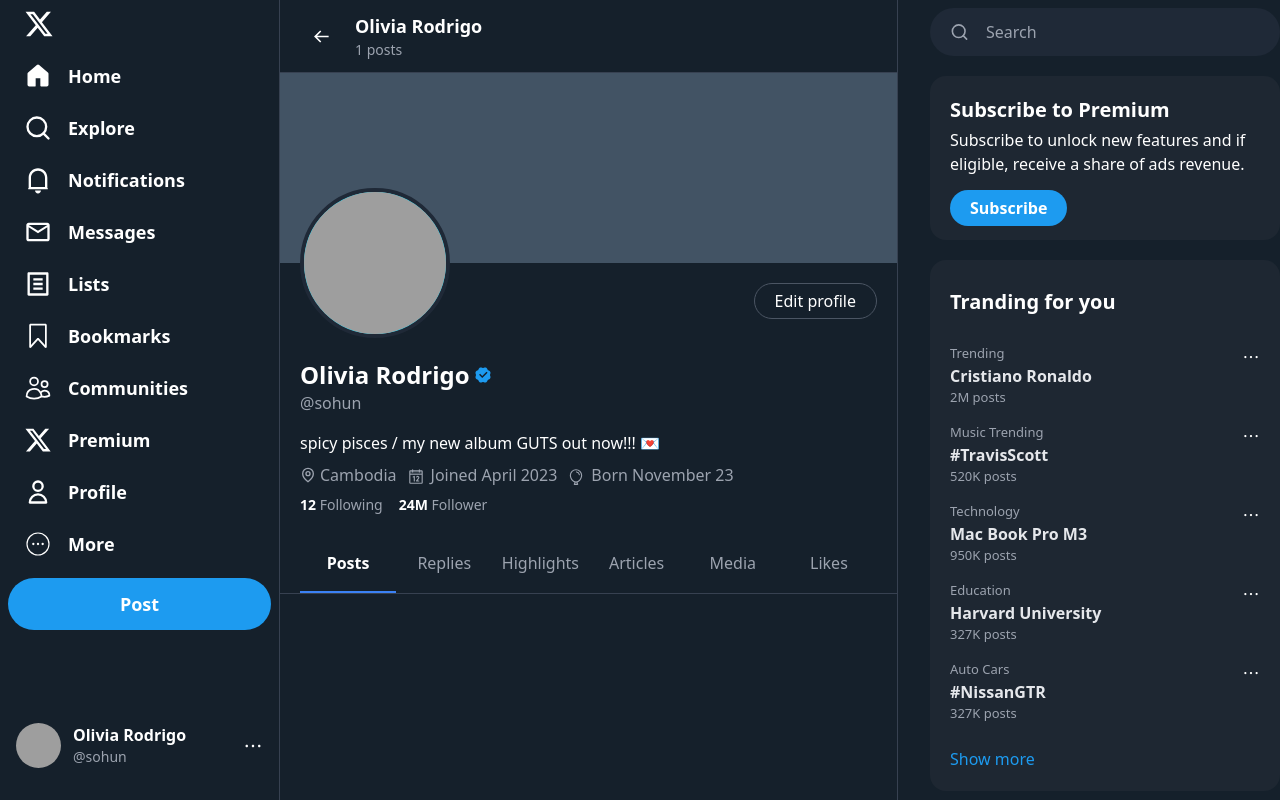
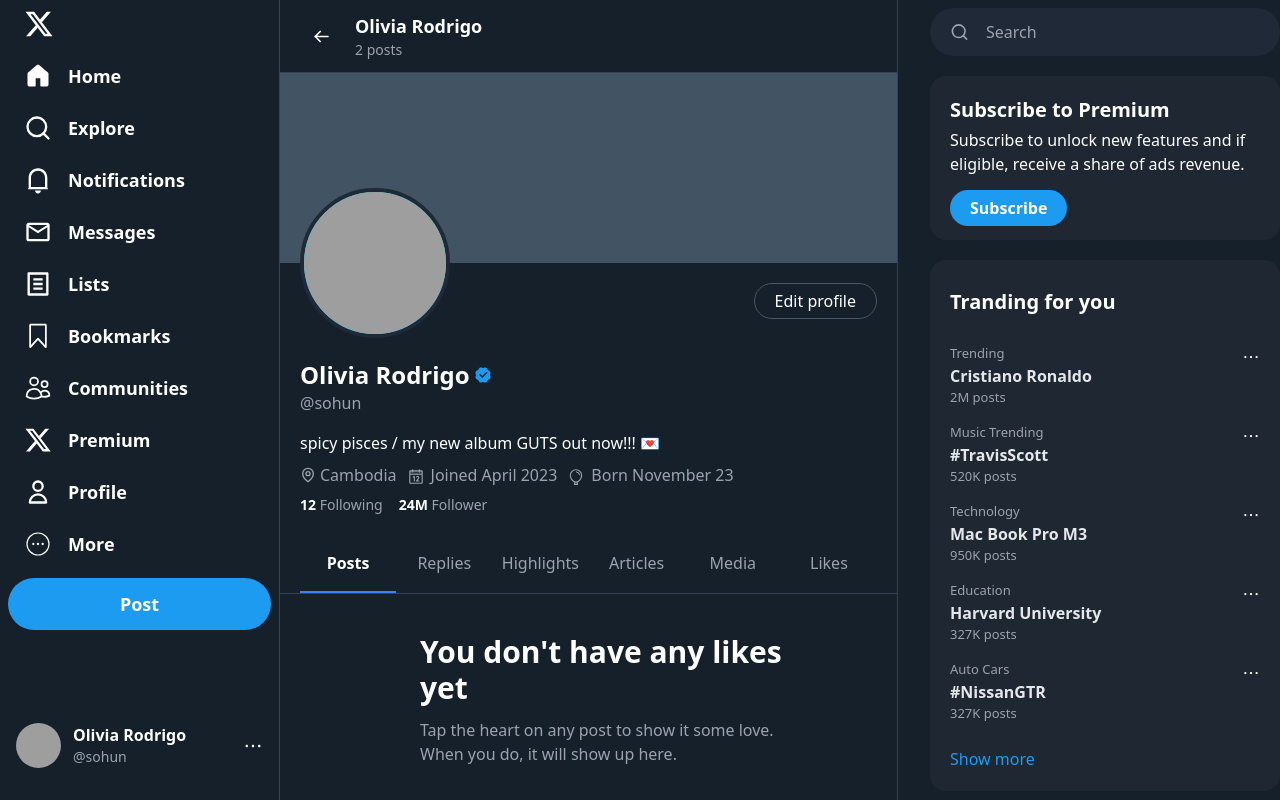
Before and after one commit to sohunz/twitter-clone, a React (Vite) app: page /user/likes in a window 1280 px wide. Shown: the top 800 px of the page. Built offline with nearby package versions, Linux system fonts and the light colour scheme; data requests are answered from the project's data file; grey boxes are pictures that could not be loaded.

Commit message:
change some in like

```diff
--- a/data/db.json
+++ b/data/db.json
@@ -1,8 +1,15 @@
 {
   "posts": [
     {
-      "id": "20f0",
-      "title": "miss you",
+      "id": "cb7c",
+      "title": "Hi",
+      "image": "",
+      "count": 0,
+      "isLiked": false
+    },
+    {
+      "id": "7b0e",
+      "title": "see you",
       "image": "",
       "count": 0,
       "isLiked": false
--- a/src/components/FollowingCard.jsx
+++ b/src/components/FollowingCard.jsx
@@ -171,12 +171,12 @@ const FollowingCard = () => {
                                         <div className="flex items-center gap-2">
                                             <FaHeart
                                                 size={16}
-                                                className="text-red-500 cursor-pointer"
+                                                className="text-[#F91880] cursor-pointer"
                                                 onClick={() =>
                                                     toggleLike(item.id)
                                                 }
                                             />
-                                            <p className="text-[14px] text-gray-400">
+                                            <p className="text-[14px] text-[#F91880]">
                                                 9K
                                             </p>
                                         </div>
--- a/src/pages/profile/profile_pages/Likes.jsx
+++ b/src/pages/profile/profile_pages/Likes.jsx
@@ -27,20 +27,25 @@ const Likes = () => {
         fetchPost();
     }, []);
 
+    const likedPosts = posts.filter((item) => item.isLiked);
+
     return (
-        // <div className="w-full">
-        //     <div className="inline-flex flex-col mt-5 px-20 ml-10 ">
-        //         <div className="">
-        //             <p className="text-3xl font-bold mb-3">
-        //                 You don't have any likes yet
-        //             </p>
-        //             <p className="text-gray-400">
-        //                 Tap the heart on any post to show it some love. When you
-        //                 do, it will show up here.
-        //             </p>
-        //         </div>
-        //     </div>
-        // </div>
+        <div>
+            {likedPosts.length === 0 ? (
+                <div className="w-full">
+                    <div className="inline-flex flex-col mt-5 px-20 ml-10 ">
+                        <div className="">
+                            <p className="text-3xl font-bold mb-3">
+                                You don't have any likes yet
+                            </p>
+                            <p className="text-gray-400">
+                                Tap the heart on any post to show it some love.
+                                When you do, it will show up here.
+                            </p>
+                        </div>
+                    </div>
+                </div>
+            ) : (
                 <div>
                     {posts
                         .filter((item) => item.isLiked == true)
@@ -75,11 +80,15 @@ const Likes = () => {
                                                 />
                                             </span>
                                             <div className="flex items-center gap-0">
-                                        <p className="text-gray-400">@sohun</p>
+                                                <p className="text-gray-400">
+                                                    @sohun
+                                                </p>
                                                 <div className="">
                                                     <PiDotLight />
                                                 </div>
-                                        <p className="text-gray-400">1m</p>
+                                                <p className="text-gray-400">
+                                                    1m
+                                                </p>
                                             </div>
                                         </Link>
                                         <div>
@@ -200,6 +209,8 @@ const Likes = () => {
                             );
                         })}
                 </div>
+            )}
+        </div>
     );
 };
 
```
Lines whose indentation alone changed are shown as unchanged.
